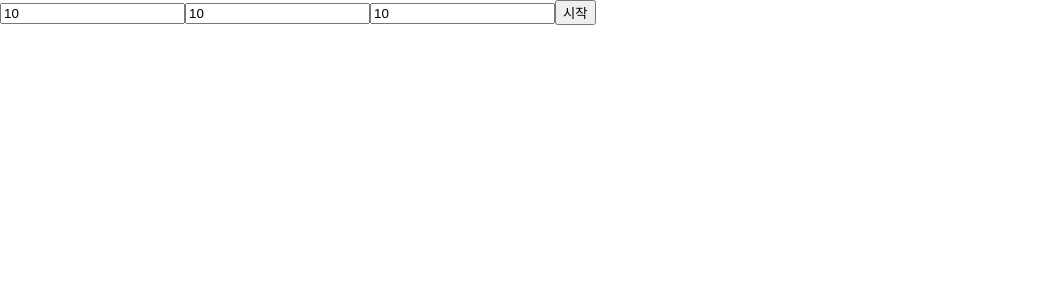
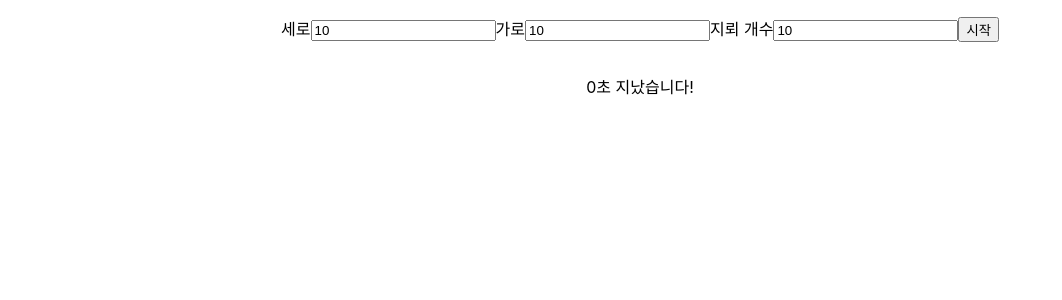
Before and after one commit to pokm2360/FunnyJam, a React (Create React App) app in the folder my-app/: page /minesearch in a window 1280 px wide. Shown: the top 300 px of the page, without its empty margins (0-1062 px from the left). Built offline with nearby package versions, Linux system fonts and the light colour scheme.

Commit message:
지뢰찾기 미완(지뢰위치)

```diff
--- a/my-app/src/App.js
+++ b/my-app/src/App.js
@@ -8,7 +8,7 @@ import Balloon from './components/Games/Balloon';
 import Curse from './components/Games/Curse';
 import Encouragement from './components/Encouragement';
 import Form from './components/Games/MineSearch/Form';
-import MineSearch2 from './components/Games/MineSearch/MineSearch2';
+import MineSearch from './components/Games/MineSearch/MineSearch';
 
 function App() {
   return (
@@ -22,8 +22,7 @@ function App() {
           <Route path="/balloon" element={<Balloon />} />
           <Route path="#curse" element={<Curse />} />
           <Route path="/encouragement" element={<Encouragement />} />
-          <Route path="/minesearch" element={<Form />} />
-          <Route path="/minesearch2" element={<MineSearch2 />} />
+          <Route path="/minesearch" element={<MineSearch />} />
         </Routes>
       </BrowserRouter>
     </>
--- a/my-app/src/components/Games/MineSearch/Form.jsx
+++ b/my-app/src/components/Games/MineSearch/Form.jsx
@@ -25,10 +25,10 @@ function Form() {
   }, [row, cell, mine]);
 
   return (
-    <div>
-      <input type="number" placeholder='세로' value={row} onChange={onChangeRow} />
-      <input type="number" placeholder='가로' value={cell} onChange={onChangeCell} />
-      <input type="number" placeholder='지뢰' value={mine} onChange={onChangeMine} />
+    <div style={{ margin: '0 auto', textAlign: 'center', marginTop: '1rem'}}>
+      세로<input type="number" placeholder='세로' value={row} onChange={onChangeRow} />
+      가로<input type="number" placeholder='가로' value={cell} onChange={onChangeCell} />
+      지뢰 개수<input type="number" placeholder='지뢰' value={mine} onChange={onChangeMine} />
       <button onClick={onClickBtn}>시작</button>
     </div>
   );
--- a/my-app/src/components/Games/MineSearch/MineSearch.jsx
+++ b/my-app/src/components/Games/MineSearch/MineSearch.jsx
@@ -1,43 +1,48 @@
-import React, { createContext, useMemo, useReducer } from 'react';
+import React, { useEffect, useReducer, createContext, useMemo } from 'react';
 import Table from './Table';
 import Form from './Form';
 
 export const CODE = {
-  MINE: -7, // 지뢰
-  NORMAL: -1, // 빈칸
-  QUESTION: -2, // 물음표
-  FLAG: -3, // 깃발
-  QUESTION_MINE: -4, // 물음표
-  FLAG_MINE: -5, // 깃발 + 지뢰
-  CLICKED_MINE: -6, // 지뢰 클릭
-  OPENED: 0, // 0 이상이면 다 ONPENED
-}
+  MINE: -7,
+  NORMAL: -1,
+  QUESTION: -2,
+  FLAG: -3,
+  QUESTION_MINE: -4,
+  FLAG_MINE: -5,
+  CLICKED_MINE: -6,
+  OPENED: 0, // 0 이상이면 다 opened
+};
 
 export const TableContext = createContext({
   tableData: [],
+  halted: true,
   dispatch: () => {},
-  halted: true,
 });
 
 const initialState = {
   tableData: [],
+  data: {
+    row: 0,
+    cell: 0,
+    mine: 0,
+  },
   timer: 0,
   result: '',
   halted: true,
+  openedCount: 0,
 };
 
-// 지뢰 심는 코드
 const plantMine = (row, cell, mine) => {
-  console.log('plantMine 함수 실행:', row, cell, mine);
+  console.log(row, cell, mine);
   const candidate = Array(row * cell).fill().map((arr, i) => {
     return i;
   });
   const shuffle = [];
   while (candidate.length > row * cell - mine) {
     const chosen = candidate.splice(Math.floor(Math.random() * candidate.length), 1)[0];
-    shuffle.push(chosen); // 지뢰의 개수만큼 숫자를 뽑아놓고 셔플이라는 배열에 저장
+    shuffle.push(chosen);
   }
-  const data = []; // 2차원배열
+  const data = [];
   for (let i = 0; i < row; i++) {
     const rowData = [];
     data.push(rowData);
@@ -47,74 +52,123 @@ const plantMine = (row, cell, mine) => {
   }
 
   for (let k = 0; k < shuffle.length; k++) {
-    const ver = Math.floor(shuffle[k] / cell); // 2차원 배열 계산 코드 [0,0] ~ [9,9]
+    const ver = Math.floor(shuffle[k] / cell);
     const hor = shuffle[k] % cell;
-    data[ver][hor] = CODE.MINE; // 지뢰 심음
+    data[ver][hor] = CODE.MINE;
   }
+
   console.log(data);
   return data;
 };
 
-export const START_GAME = 'START_GAME'; // 액션 이름
+export const START_GAME = 'START_GAME';
 export const OPEN_CELL = 'OPEN_CELL';
 export const CLICK_MINE = 'CLICK_MINE';
 export const FLAG_CELL = 'FLAG_CELL';
 export const QUESTION_CELL = 'QUESTION_CELL';
 export const NORMALIZE_CELL = 'NORMALIZE_CELL';
-
+export const INCREMENT_TIMER = 'INCREMENT_TIMER';
 
 const reducer = (state, action) => {
-  console.log('리듀서 실행:', action);
   switch (action.type) {
     case START_GAME:
       return {
         ...state,
-        tableData: plantMine(action.row, action.cell, action.mine), // 지뢰심기
+        data: {
+          row: action.row,
+          cell: action.cell,
+          mine: action.mine,
+        },
+        openedCount: 0,
+        tableData: plantMine(action.row, action.cell, action.mine),
         halted: false,
+        timer: 0,
       };
     case OPEN_CELL: {
       const tableData = [...state.tableData];
-      tableData[action.row] = [...state.tableData[action.row]];
-      tableData[action.row][action.cell] = CODE.OPENED;
-
-      // 사이드 칸 검사
-      let around = [];
-      if (tableData[action.row -1]) {
-        around = around.concat(
-          tableData[action.row -1][action.cell -1],
-          tableData[action.row -1][action.cell],
-          tableData[action.row -1][action.cell +1],
-        );
+      tableData.forEach((row, i) => {
+        tableData[i] = [...row];
+      });
+      const checked = [];
+      let openedCount = 0;
+      console.log(tableData.length, tableData[0].length);
+      const checkAround = (row, cell) => {
+        console.log(row, cell);
+        if (row < 0 || row >= tableData.length || cell < 0 || cell >= tableData[0].length) {
+          return;
+        } // 상하좌우 없는칸은 안 열기
+        if ([CODE.OPENED, CODE.FLAG, CODE.FLAG_MINE, CODE.QUESTION_MINE, CODE.QUESTION].includes(tableData[row][cell])) {
+          return;
+        } // 닫힌 칸만 열기
+        if (checked.includes(row + '/' + cell)) {
+          return;
+        } else {
+          checked.push(row + '/' + cell);
+        } // 한 번 연칸은 무시하기
+        let around = [
+          tableData[row][cell - 1], tableData[row][cell + 1],
+        ];
+        if (tableData[row - 1]) {
+          around = around.concat([tableData[row - 1][cell - 1], tableData[row - 1][cell], tableData[row - 1][cell + 1]]);
+        }
+        if (tableData[row + 1]) {
+          around = around.concat([tableData[row + 1][cell - 1], tableData[row + 1][cell], tableData[row + 1][cell + 1]]);
+        }
+        const count = around.filter(function (v) {
+          return [CODE.MINE, CODE.FLAG_MINE, CODE.QUESTION_MINE].includes(v);
+        }).length;
+        if (count === 0) { // 주변칸 오픈
+          const near = [];
+          if (row - 1 > -1) {
+            near.push([row -1, cell - 1]);
+            near.push([row -1, cell]);
+            near.push([row -1, cell + 1]);
+          }
+          near.push([row, cell - 1]);
+          near.push([row, cell + 1]);
+          if (row + 1 < tableData.length) {
+            near.push([row + 1, cell - 1]);
+            near.push([row + 1, cell]);
+            near.push([row + 1, cell + 1]);
+          }
+          near.forEach((n) => {
+            if (tableData[n[0]][n[1]] !== CODE.OPENED) {
+              checkAround(n[0], n[1]);
+            }
+          })
+        }
+        if (tableData[row][cell] === CODE.NORMAL) { // 내 칸이 닫힌 칸이면 카운트 증가
+          openedCount += 1;
+        }
+        tableData[row][cell] = count;
+      };
+      checkAround(action.row, action.cell);
+      let halted = false;
+      let result = '';
+      console.log(state.data.row * state.data.cell - state.data.mine, state.openedCount, openedCount);
+      if (state.data.row * state.data.cell - state.data.mine === state.openedCount + openedCount) { // 승리
+        halted = true;
+        result = `${state.timer}초만에 승리하셨습니다`;
       }
-      around = around.concat(
-        tableData[action.row -1][action.cell -1],
-        tableData[action.row -1][action.cell +1],
-      )
-      if (tableData[action.row +1]) {
-        around = around.concat(
-          tableData[action.row +1][action.cell -1],
-          tableData[action.row +1][action.cell],
-          tableData[action.row +1][action.cell +1],
-        );
-      }
-      // 주변 칸 중 지뢰 개수 카운트
-      const count = around.filter((v) => [CODE.MINE, CODE.FLAG_MINE, CODE.QUESTION_MINE].includes(v)).length;
-      tableData[action.row][action.cell] = count; // 개수 표시
       return {
         ...state,
         tableData,
+        openedCount: state.openedCount + openedCount,
+        halted,
+        result,
       };
     }
-    case CLICK_MINE: {
-      const tableData = [...state.tableData];
-      tableData[action.row] = [...state.tableData[action.row]];
-      tableData[action.row][action.cell] = CODE.CLICK_MINE;
+    case CLICK_MINE:
+      const newTableData = state.tableData.map((row, rowIndex) =>
+        row.map((cell, cellIndex) =>
+          cell === CODE.MINE ? CODE.CLICKED_MINE : cell
+        )
+      );
       return {
         ...state,
-        tableData,
-        halted: true,
-      }
-    }
+        tableData: newTableData,
+        halted: true, // 게임 종료
+      };
     case FLAG_CELL: {
       const tableData = [...state.tableData];
       tableData[action.row] = [...state.tableData[action.row]];
@@ -126,7 +180,7 @@ const reducer = (state, action) => {
       return {
         ...state,
         tableData,
-      }
+      };
     }
     case QUESTION_CELL: {
       const tableData = [...state.tableData];
@@ -139,7 +193,7 @@ const reducer = (state, action) => {
       return {
         ...state,
         tableData,
-      }
+      };
     }
     case NORMALIZE_CELL: {
       const tableData = [...state.tableData];
@@ -152,6 +206,12 @@ const reducer = (state, action) => {
       return {
         ...state,
         tableData,
+      };
+    }
+    case INCREMENT_TIMER: {
+      return {
+        ...state,
+        timer: state.timer + 1,
       }
     }
     default:
@@ -159,19 +219,28 @@ const reducer = (state, action) => {
   }
 };
 
-function MineSearch() {
+const MineSearch = () => {
   const [state, dispatch] = useReducer(reducer, initialState);
-  const { tableData, halted } = state;
+  const { tableData, halted, timer, result } = state;
 
-  const value = useMemo(() => ({tableData: tableData, halted: halted, dispatch}), [tableData, halted]);
-// state.tableData값이 바뀔때만 렌더링하게 함(useMemo) - 성능저하 방지
+  const value = useMemo(() => ({ tableData, halted, dispatch }), [tableData, halted]);
 
-console.log('현재 상태:', state);
+  useEffect(() => {
+    let timer;
+    if (halted === false) {
+      timer = setInterval(() => {
+        dispatch({ type: INCREMENT_TIMER });
+      }, 1000);
+    }
+    return () => {
+      clearInterval(timer);
+    }
+  }, [halted]);
 
   return (
-    <TableContext.Provider value={value}> {/* context - 자식테이블에서 접근가능하게 함 */}
+    <TableContext.Provider value={value}>
       <Form />
-      <div>{timer}</div>
+      <div style={{ textAlign: 'center' , marginTop: '2rem'}}>{timer}초 지났습니다!</div>
       <Table />
       <div>{result}</div>
     </TableContext.Provider>
--- a/my-app/src/components/Games/MineSearch/Table.jsx
+++ b/my-app/src/components/Games/MineSearch/Table.jsx
@@ -5,7 +5,7 @@ import { TableContext } from './MineSearch'
 function Table() {
   const { tableData } = useContext(TableContext);
   return (
-    <table>
+    <table style={{borderCollapse: 'collapse', margin: '0 auto', }}>
       {Array(tableData.length).fill().map((tr, i) => <Tr rowIndex={i} />)}
     </table>
   )
--- a/my-app/src/components/Games/MineSearch/Td.jsx
+++ b/my-app/src/components/Games/MineSearch/Td.jsx
@@ -1,31 +1,23 @@
-import React, { useCallback, useContext } from 'react';
+import React, { useContext, useCallback, memo } from 'react';
 import { CLICK_MINE, CODE, FLAG_CELL, NORMALIZE_CELL, OPEN_CELL, QUESTION_CELL, TableContext } from './MineSearch';
+import styled from 'styled-components';
 
 const getTdStyle = (code) => {
   switch (code) {
     case CODE.NORMAL:
     case CODE.MINE:
-      return {
-        background: '#444',
-      }
+      return { background: '#444' };
+    case CODE.CLICKED_MINE:
     case CODE.OPENED:
-      return {
-        background: 'white',
-      };
+      return { background: 'white' };
     case CODE.QUESTION_MINE:
     case CODE.QUESTION:
-      return {
-        background: 'yellow',
-      }
+      return { background: 'yellow' };
     case CODE.FLAG_MINE:
     case CODE.FLAG:
-      return {
-        background: 'red',
-      }
+      return { background: 'red' };
     default:
-      return {
-        background: 'white',
-      };
+      return { background: 'white' };
   }
 };
 
@@ -37,9 +29,9 @@ const getTdText = (code) => {
       return 'X';
     case CODE.CLICKED_MINE:
       return '펑';
+    case CODE.FLAG_MINE:
     case CODE.FLAG:
       return '!';
-      case CODE.FLAG_MINE:
     case CODE.QUESTION_MINE:
     case CODE.QUESTION:
       return '?';
@@ -48,55 +40,93 @@ const getTdText = (code) => {
   }
 };
 
-
-function Td({ rowIndex, cellIndex }) {
+const Td = memo(({ rowIndex, cellIndex }) => {
   const { tableData, dispatch, halted } = useContext(TableContext);
 
   const onClickTd = useCallback(() => {
-    if (halted) {
-      return;
-    }
-    switch (tableData[rowIndex][cellIndex]) { // 칸 상태별로 클릭했을 때 다른 동작
+    if (halted) return;
+
+    switch (tableData[rowIndex][cellIndex]) {
       case CODE.OPENED:
       case CODE.FLAG_MINE:
       case CODE.FLAG:
       case CODE.QUESTION_MINE:
       case CODE.QUESTION:
+        return;
       case CODE.NORMAL:
-        dispatch({ type: OPEN_CELL, row: rowIndex, cell: cellIndex});
-        return
+        dispatch({ type: OPEN_CELL, row: rowIndex, cell: cellIndex });
+        return;
       case CODE.MINE:
-        dispatch( { type: CLICK_MINE, row: rowIndex, cell: cellIndex });
-        return;
-    }
-  }, [tableData[rowIndex][cellIndex], halted]);
-
-  const onRightClickTd = useCallback((e) => { // 우클릭 이벤트 선언은 마음대로, 구현은 나중에
-    e.preventDefault();
-    switch (tableData[rowIndex][cellIndex]) {
-      case CODE.NORMAL:
-      case CODE.MINE:
-        dispatch({type: FLAG_CELL, row: rowIndex, cell: cellIndex});
-        return;
-      case CODE.FLAG_MINE:
-      case CODE.FLAG:
-        dispatch({type: QUESTION_CELL, row: rowIndex, cell: cellIndex});
-        return;
-        case CODE.QUESTION_MINE:
-          case CODE.QUESTION:
-        dispatch({type: NORMALIZE_CELL, row: rowIndex, cell: cellIndex});
+        dispatch({ type: CLICK_MINE, row: rowIndex, cell: cellIndex });
         return;
       default:
         return;
     }
   }, [tableData[rowIndex][cellIndex], halted]);
 
+  const onRightClickTd = useCallback((e) => {
+    e.preventDefault();
+    if (halted) return;
+
+    switch (tableData[rowIndex][cellIndex]) {
+      case CODE.NORMAL:
+      case CODE.MINE:
+        dispatch({ type: FLAG_CELL, row: rowIndex, cell: cellIndex });
+        return;
+      case CODE.FLAG_MINE:
+      case CODE.FLAG:
+        dispatch({ type: QUESTION_CELL, row: rowIndex, cell: cellIndex });
+        return;
+      case CODE.QUESTION_MINE:
+      case CODE.QUESTION:
+        dispatch({ type: NORMALIZE_CELL, row: rowIndex, cell: cellIndex });
+        return;
+      default:
+        return;
+    }
+  }, [tableData[rowIndex][cellIndex], halted]);
+
+  return <RealTd onClickTd={onClickTd} onRightClickTd={onRightClickTd} data={tableData[rowIndex][cellIndex]} />;
+});
+
+const RealTd = memo(({ onClickTd, onRightClickTd, data}) => (
+  <StyledTd onClick={onClickTd} onContextMenu={onRightClickTd} style={getTdStyle(data)}>
+    {getTdText(data)}
+  </StyledTd>
+));
+const StyledTd = styled.td`
+  border: 1px solid black;
+  width: 40px;
+  height: 40px;
+  text-align: center;
+`;
+
+const CenteredTable = styled.table`
+  margin: 0 auto;
+  border-collapse: collapse;
+`;
+
+const Container = styled.div`
+  display: flex;
+  justify-content: center;
+  align-items: center;
+  height: 80vh;
+`;
+
+export default function Table() {
+  const { tableData } = useContext(TableContext);
+
   return (
-    <td
-      style={getTdStyle(tableData[rowIndex][cellIndex])}
-      onClick={onClickTd}
-    >{getTdText(tableData[rowIndex][cellIndex])}</td>
+    <Container>
+      <CenteredTable>
+        {tableData.map((row, rowIndex) => (
+          <tr key={rowIndex}>
+            {row.map((cell, cellIndex) => (
+              <Td key={cellIndex} rowIndex={rowIndex} cellIndex={cellIndex} />
+            ))}
+          </tr>
+        ))}
+      </CenteredTable>
+    </Container>
   );
-};
-
-export default Td;
+}
--- a/my-app/src/components/Games/MineSearch/Tr.jsx
+++ b/my-app/src/components/Games/MineSearch/Tr.jsx
@@ -6,7 +6,7 @@ function Tr({ rowIndex }) {
   const { tableData } = useContext(TableContext);
 
   return (
-      <tr>0
+      <tr>
         {tableData[0] && Array(tableData[0].length).fill().map((td, i) =>
         <Td rowIndex={rowIndex} cellIndex={i}/>)};
         {/* tableData가 0일때를 대비 */}
```
Also changed, not shown: my-app/src/components/Games/MineSearch/MineSearch2.jsx (deleted, +0 -47 lines). Lines whose indentation alone changed are shown as unchanged.
